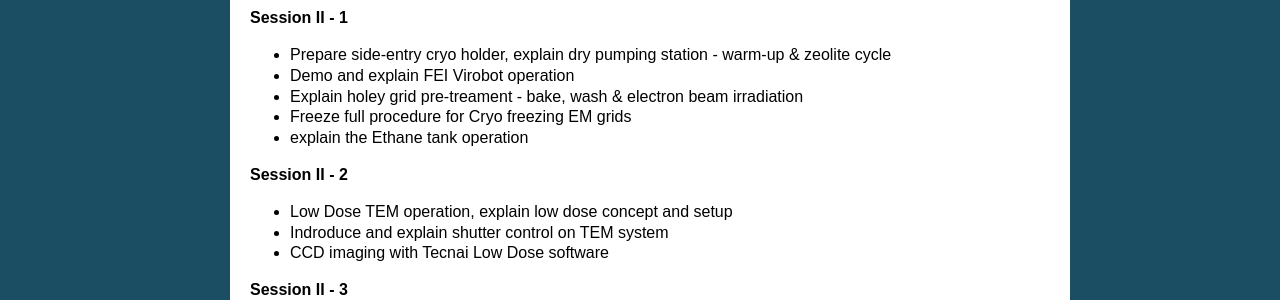
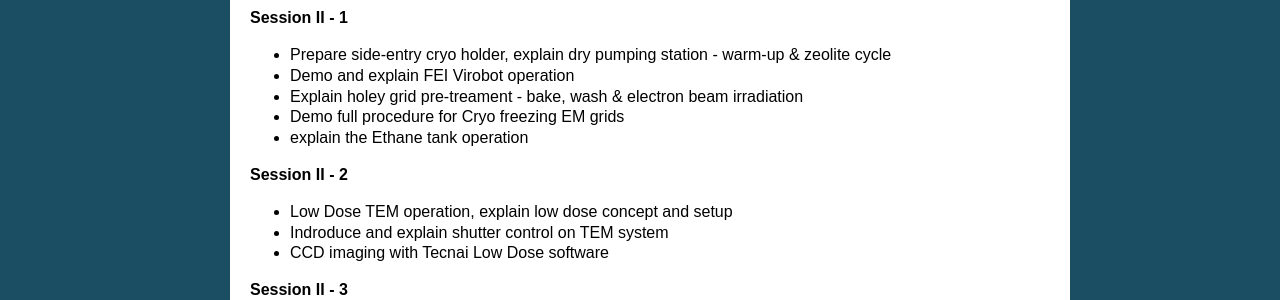
Before and after one commit to xuchen66/sphinx-emdocs, a Sphinx documentation site: the page built from source/cryo-em_training.rst, in a window 1280 px wide. Shown: the part 1060-1360 px from the top of the page. Built offline with Sphinx 7.4.7, drawn with Linux system fonts in a browser that asks for light colours; pages that are not in the unit, such as notebooks, are missing from menus.

Commit message:
Update cryo-em_training.rst

```diff
--- a/source/cryo-em_training.rst
+++ b/source/cryo-em_training.rst
@@ -51,7 +51,7 @@ Level II - Cryo TEM Operation (4 sessions)
 - Prepare side-entry cryo holder, explain dry pumping station - warm-up & zeolite cycle
 - Demo and explain FEI Virobot operation
 - Explain holey grid pre-treament - bake, wash & electron beam irradiation
-- Freeze full procedure for Cryo freezing EM grids
+- Demo full procedure for Cryo freezing EM grids
 - explain the Ethane tank operation
 
 **Session II - 2**
```
